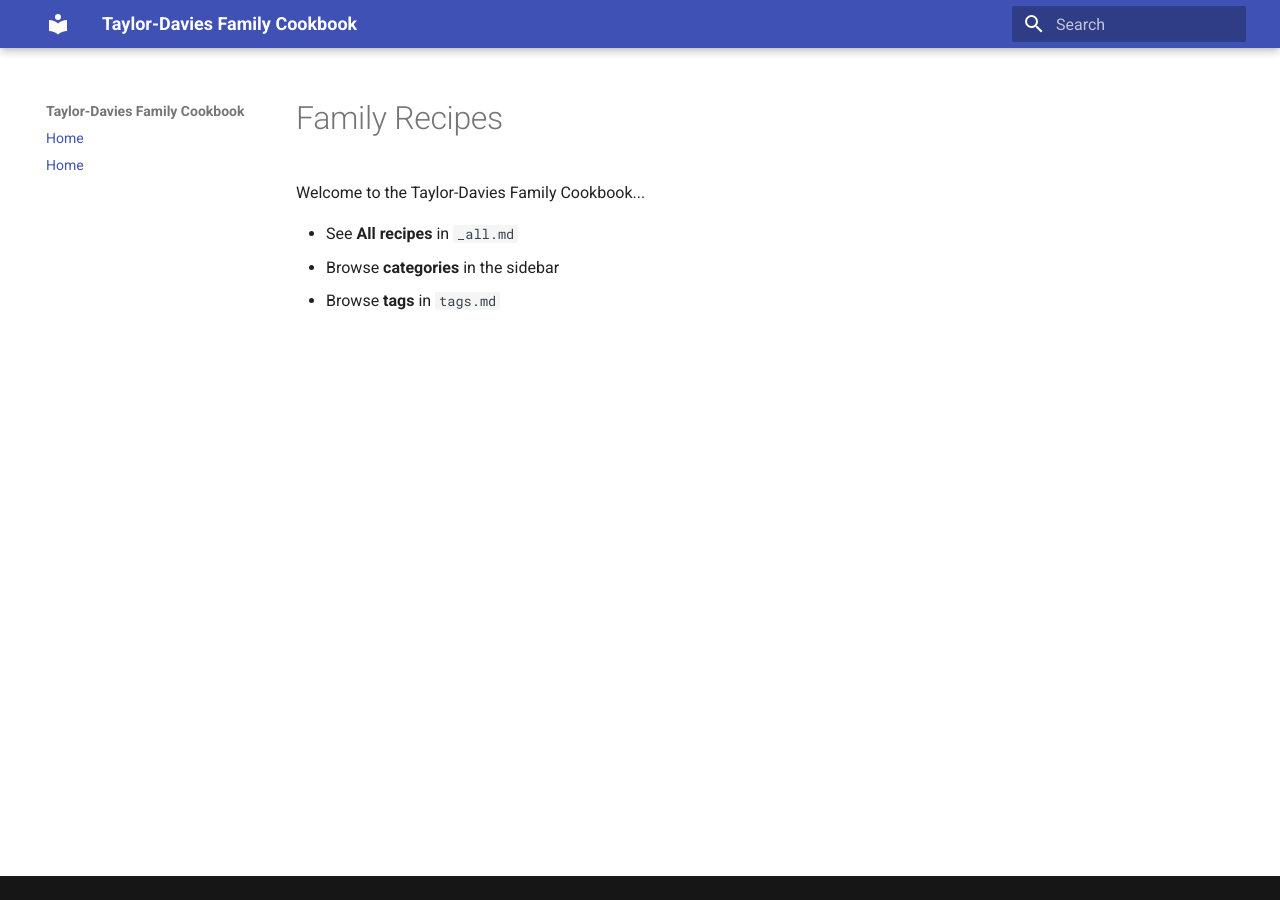
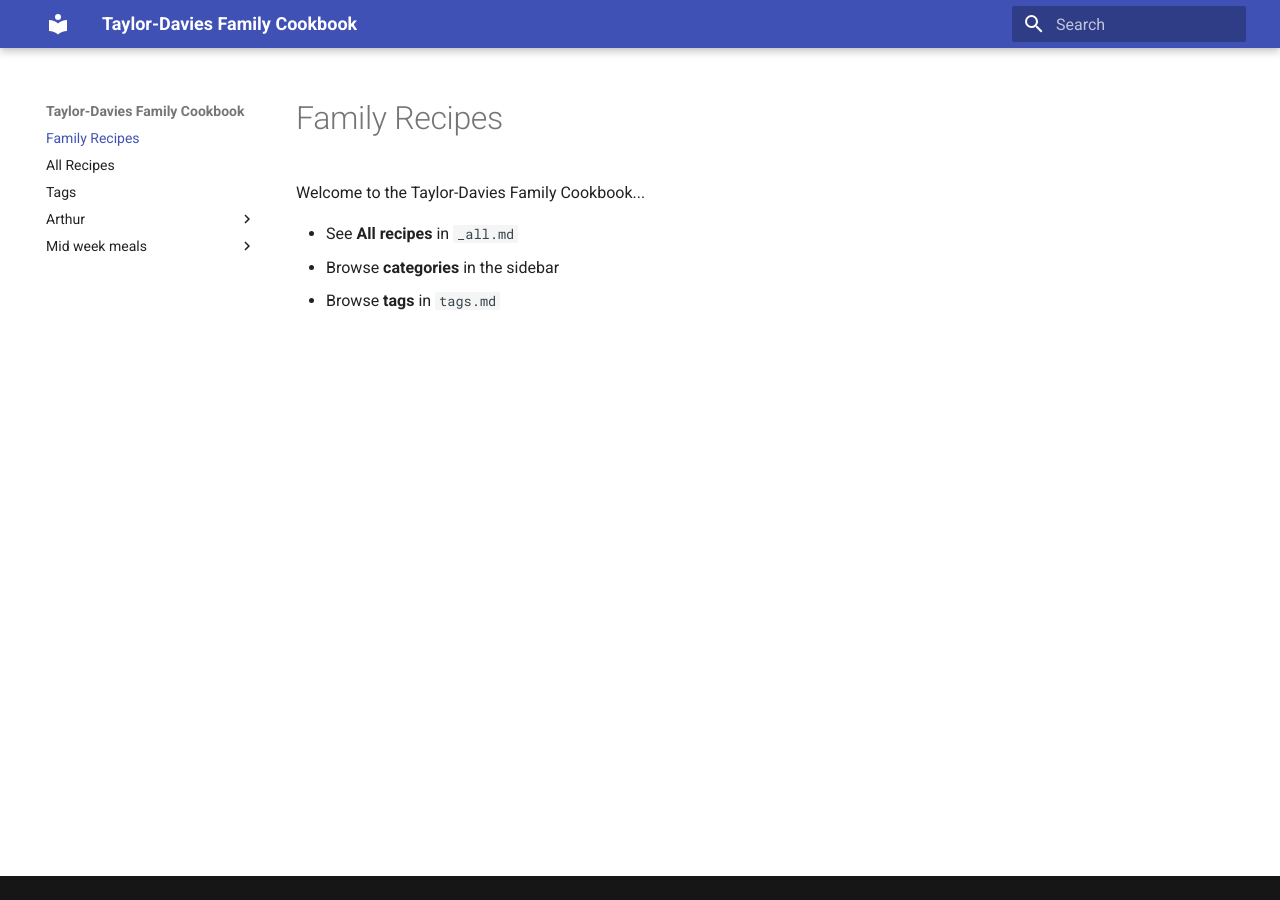
Before and after one commit to sjwdavies/cookbook, an MkDocs documentation site: the page built from recipes/index.md, in a window 1280 px wide. Built offline with MkDocs 1.6.1 and Material for MkDocs 9.7.7, drawn with Linux system fonts in a browser that asks for light colours; some of the changed lines change nothing that is shown.

Commit message:
Resolving nav issues

```diff
--- a/mkdocs.yml
+++ b/mkdocs.yml
@@ -7,9 +7,9 @@ theme:
     - navigation.top
     - toc.integrate
     - content.code.copy
-nav:
-  - Home: index.md
-  - Recipes: index.md
+#nav: // Commented out so it auto generates from the docs/ folder structure
+#  - Home: index.md
+#  - Recipes: index.md
 docs_dir: recipes
 extra:
   generator: false
```
